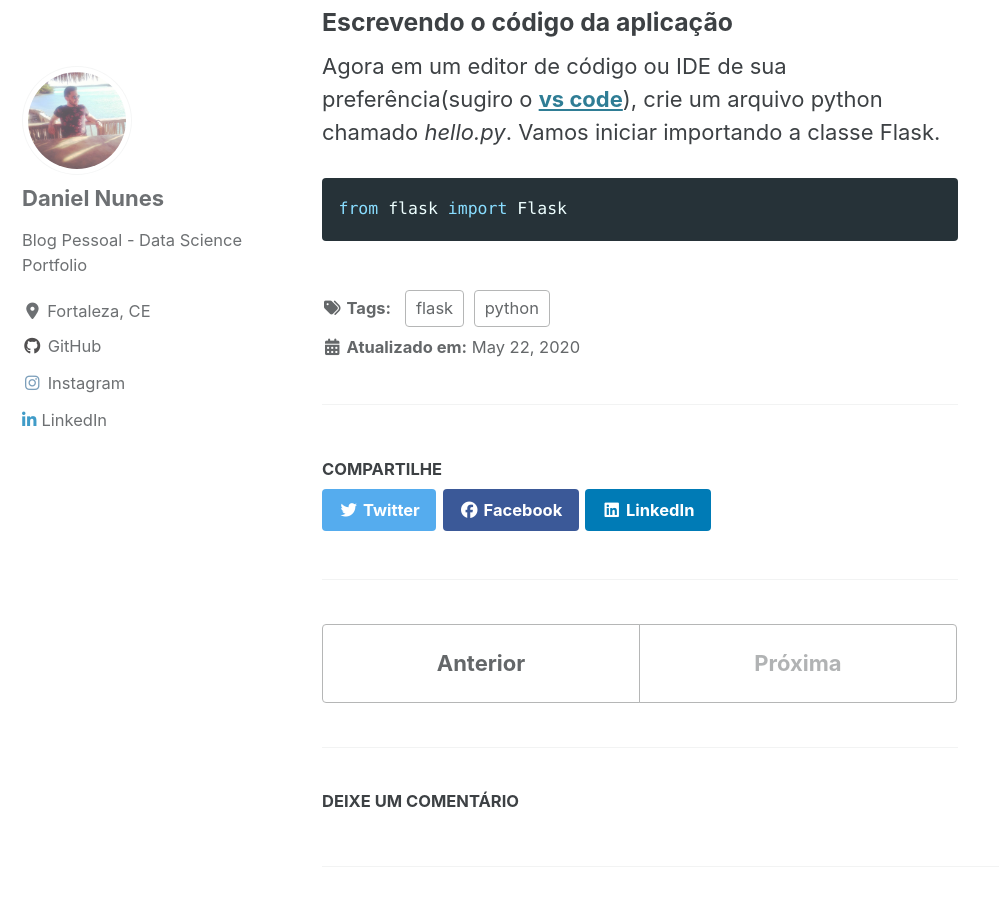
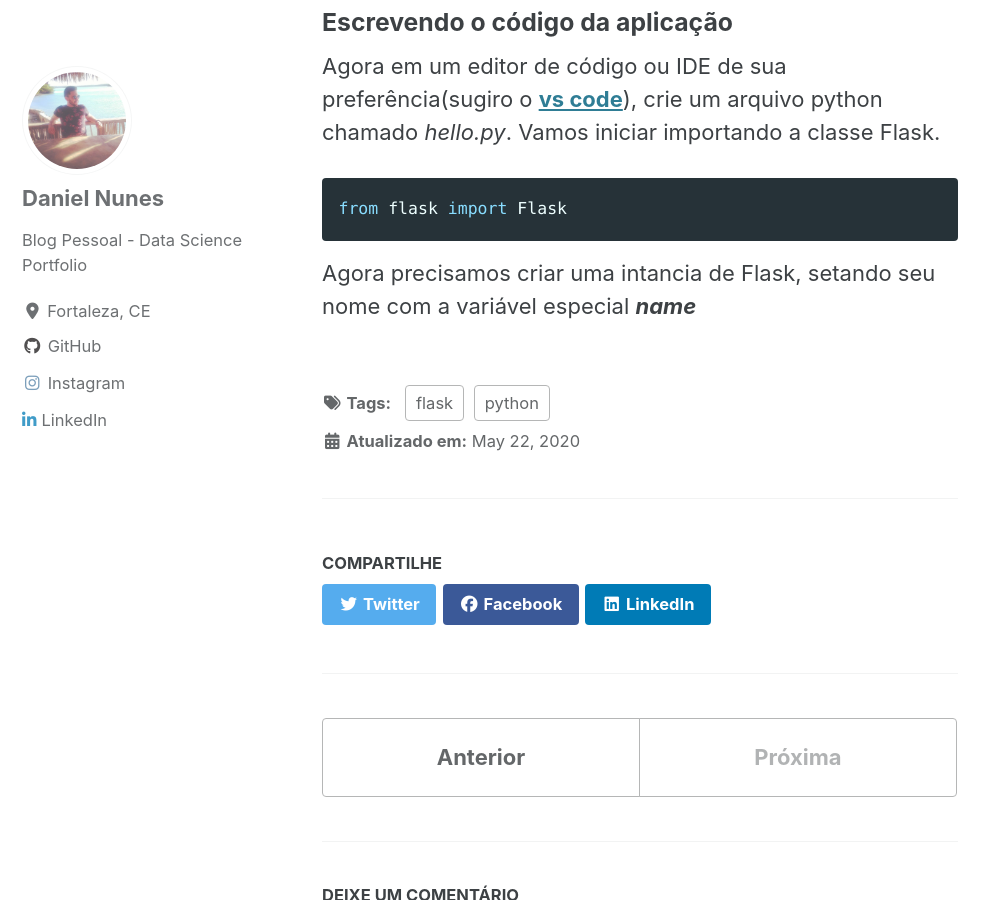
Before and after one commit to danielmnunes/danielmnunes.github.io, a Jekyll site: the page built from _posts/2020-05-22-introducao-flask.md, in a window 1280 px wide and 900 px high, scrolled down 1295 px. Shown: the whole window, without its empty margins (0-999 px from the left). Built offline with Jekyll 4.4.1, drawn with Linux system fonts in a browser that asks for light colours; cached includes are drawn as plain includes; nearby versions of some CDN libraries; comment, search, counter and statistics services are not loaded.

Commit message:
Update 2020-05-22-introducao-flask.md

````diff
--- a/_posts/2020-05-22-introducao-flask.md
+++ b/_posts/2020-05-22-introducao-flask.md
@@ -30,3 +30,4 @@ Agora em um editor de código ou IDE de sua preferência(sugiro o [**vs code**](
 ```python
 from flask import Flask
 ```
+Agora precisamos criar uma intancia de Flask, setando seu nome com a variável especial *__name__*
````
